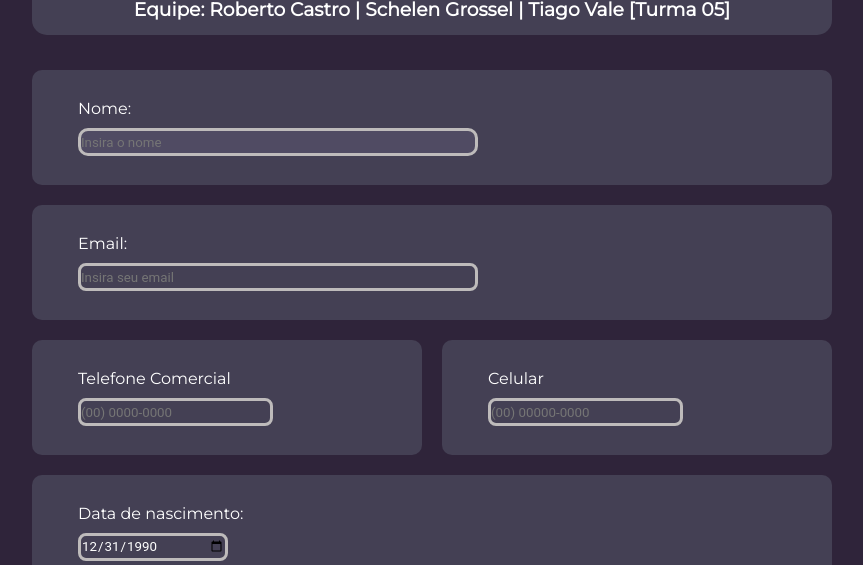
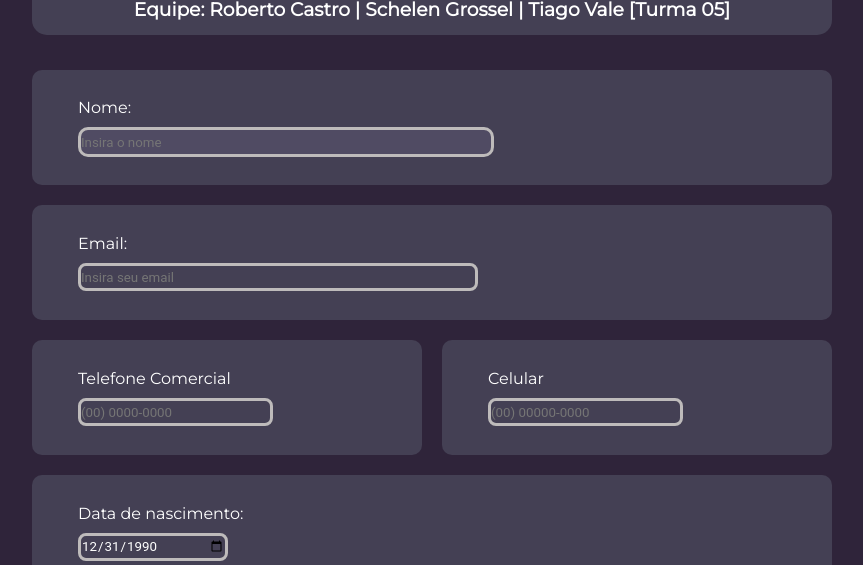
Before and after one commit to tpvale/checkpoint-fei-II, a plain HTML site: page index.html in a window 1280 px wide. In both pictures the pointer is over the input "Nome:". Shown: the part 235-800 px from the top of the page, without its empty margins (208-1071 px from the left). Drawn offline with nearby package versions, Linux system fonts and the light colour scheme.

Commit message:
Alterações Finais

```diff
--- a/css/style.css
+++ b/css/style.css
@@ -98,6 +98,13 @@ header > h2 {
   font-family: "Roboto";
 }
 
+.formItem input[type="text"]:hover,
+.formItem input[type="email"]:hover {
+  width: 52%;
+  height: 30px;
+  transition: 1s ease;
+}
+
 form input[type="text"]:focus,
 form input[type="email"]:focus,
 form input[type="date"]:focus {
@@ -106,6 +113,12 @@ form input[type="date"]:focus {
   color: #fff;
   border-radius: 10px;
   font-family: "Roboto";
+}
+
+form input[type="text"]:focus,
+form input[type="email"]:focus {
+  width: 52%;
+  height: 30px;
 }
 
 .data > input[type="date"] {
```
